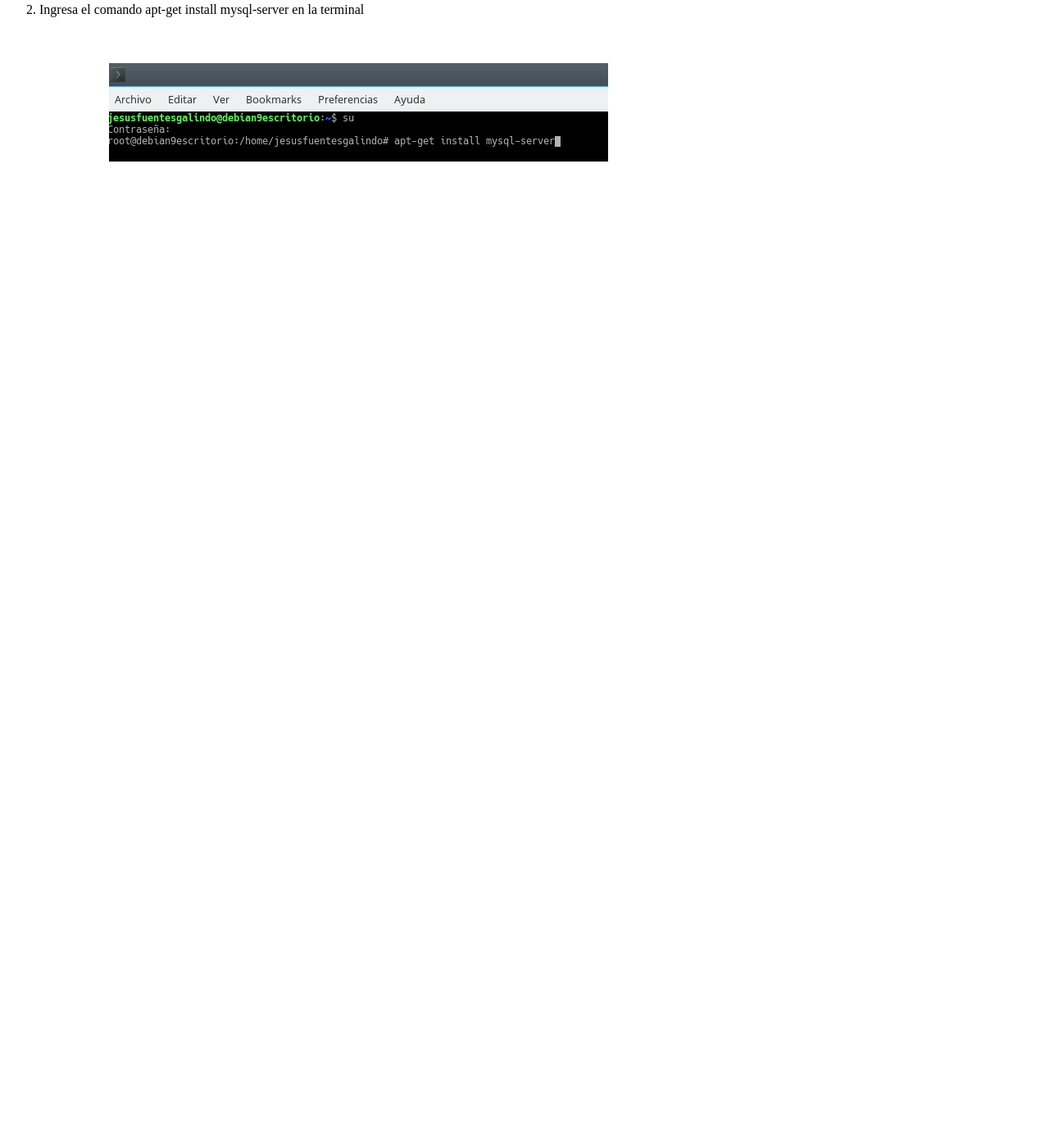
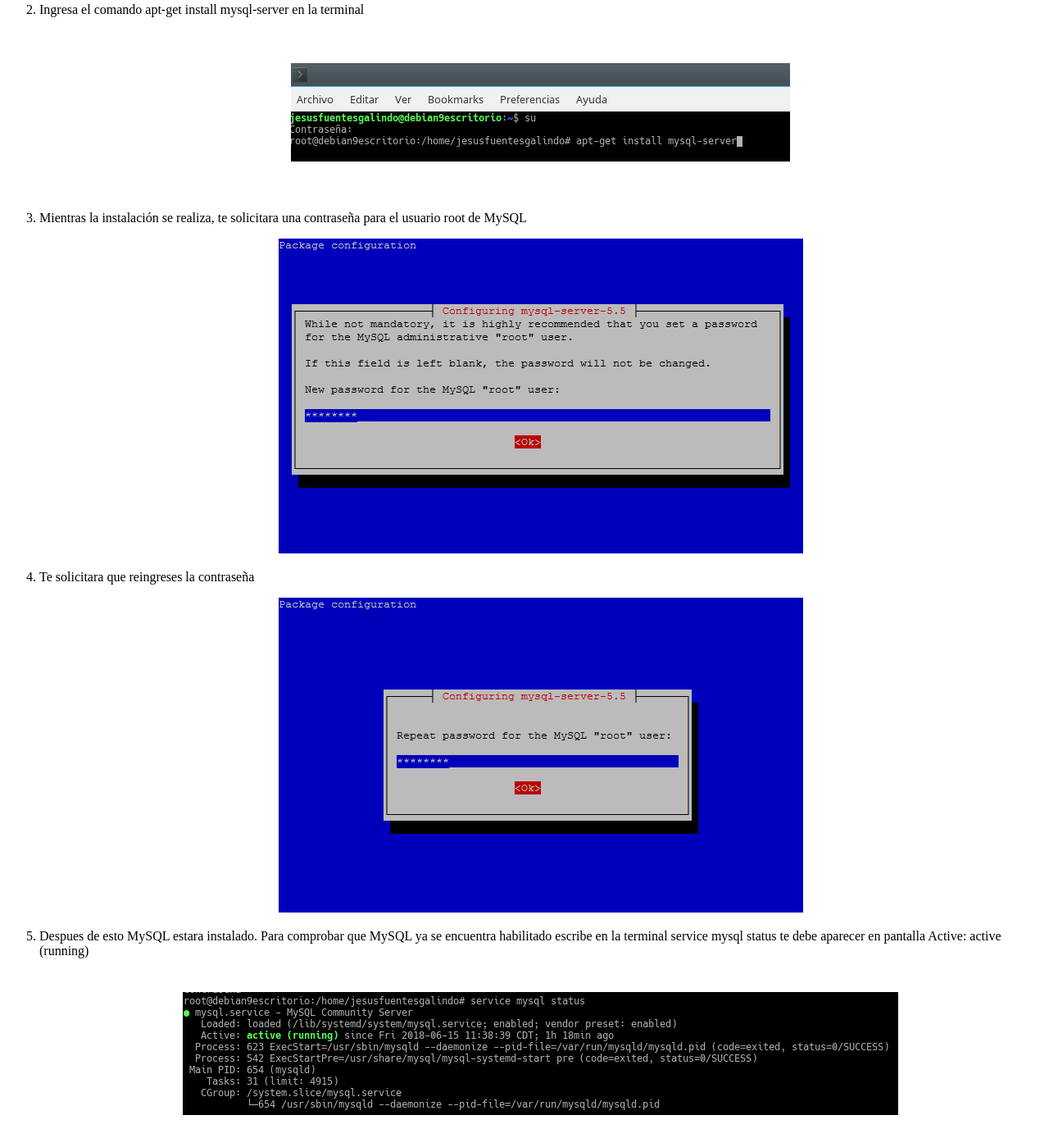
Before and after one commit to JesusFuentesGalindo/MemoriaTecnica, a plain HTML site: page WebContent/memoriatecnica/procesos/instalacion.html in a window 1280 px wide. Shown: the part 683-2082 px from the top of the page at 82% size. Before the commit the page ends 940 px from the top, so only its background shows below. Drawn offline with Linux system fonts and the light colour scheme.

Commit message:
Se agrega Contenido 15/06/18
Se agrega contenido para instalación

```diff
--- /dev/null
+++ b/WebContent/css/procesos.css
@@ -0,0 +1,5 @@
+@charset "UTF-8";
+
+.centrar{
+	text-align:center;
+}
--- a/WebContent/memoriatecnica/procesos/instalacion.html
+++ b/WebContent/memoriatecnica/procesos/instalacion.html
@@ -2,6 +2,7 @@
 <html>
 	<head>
 		<meta charset="UTF-8">
+		<link rel="stylesheet" type="text/css" href="../../css/procesos.css" />
 		<title>Insert title here</title>
 	</head>
 	<body>
@@ -12,28 +13,37 @@
 		</p>
 		<hr />
 		<h2>Requerimientos</h2>
-		<p>CACTI requiere que el siguiente software este instalado en el sistema:<br />
+		<p>CACTI requiere que el siguiente software este instalado en el sistema:</p>
 			<ul>
 				<li>RRDTool 1.0.49 o mayor, 1.4+ recomendado</li>
 				<li>MySQL 5.x o mayor</li>
 				<li>PHP 5.1 o mayor</li>
 				<li>Servidor Web que soporte PHP e.g. Apache</li>
 			</ul>
-		</p>
+
 		<h2>Instalación</h2>
 		<h3>Instalación de MySQL</h3>
 		<p>La versión de MySQL que viene por omisión en los repositorios de Debian 9 es la 5.5, si deseas instalar una versión más reciente consulta <a href="https://dev.mysql.com/doc/mysql-apt-repo-quick-guide/en/">la guía rápida de uso del repositorio apt MySQL</a>
 		</p>
-		<p>Para instalar MySQL en tu sistema:
+		<p>Para instalar MySQL en tu sistema:</p>
 			<ol>
 				<li>Abre una terminal y accede como root<br />
-					<figure><img src="img/inicioroot.png" /></figure>
+					<figure class="centrar"><img src="img/inicioroot.png" /></figure>
 				</li>
 				<li>Ingresa el comando apt-get install mysql-server en la terminal<br />
-					<figure><img src="img/instalarmysql.png" /></figure>
+					<figure class="centrar"><img src="img/instalarmysql.png" /></figure>
+				</li>
+				<li>Mientras la instalación se realiza, te solicitara una contraseña para el usuario root de MySQL
+					<figure class="centrar"><img src="img/mysql-pwd.png" /></figure>
+				</li>
+				<li>Te solicitara que reingreses la contraseña
+					<figure class="centrar"><img src="img/mysql-pwd2.png" /></figure>
+				</li>
+				<li>Despues de esto MySQL estara instalado. Para comprobar que MySQL ya se encuentra habilitado
+				escribe en la terminal <span>service mysql status</span> te debe aparecer en pantalla Active: active (running)
+					<figure class="centrar"><img src="img/statusMysql.png" /></figure>
 				</li>
 			</ol>
-		</p>
 
 	</body>
 </html>
```
Also changed, not shown: WebContent/memoriatecnica/procesos/img/mysql-pwd.png (added), WebContent/memoriatecnica/procesos/img/mysql-pwd2.png (added), WebContent/memoriatecnica/procesos/img/statusMysql.png (added).
